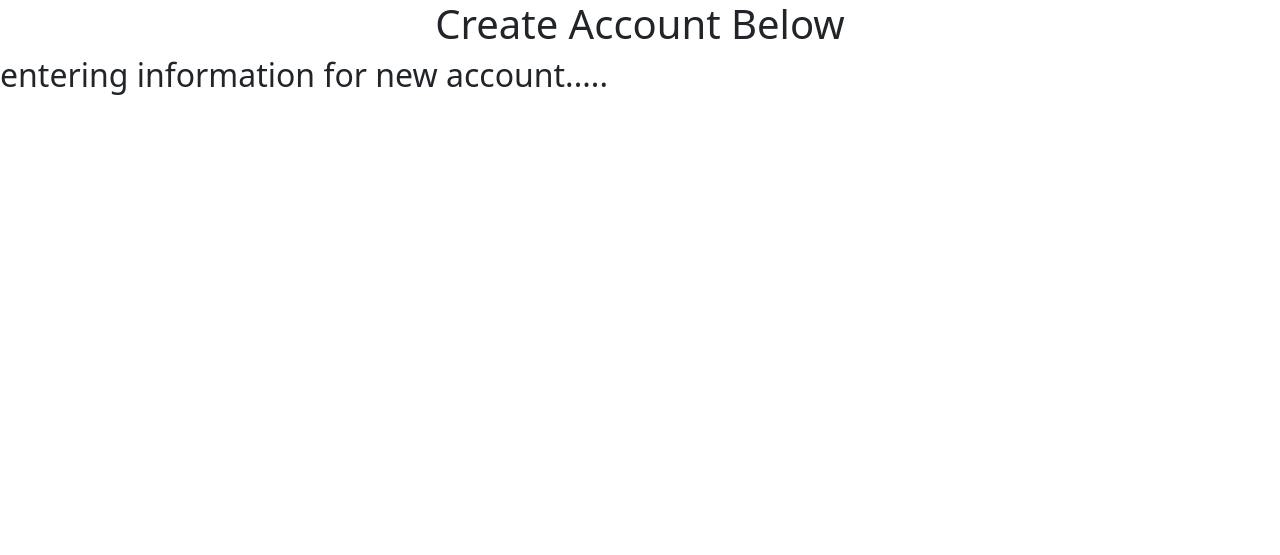
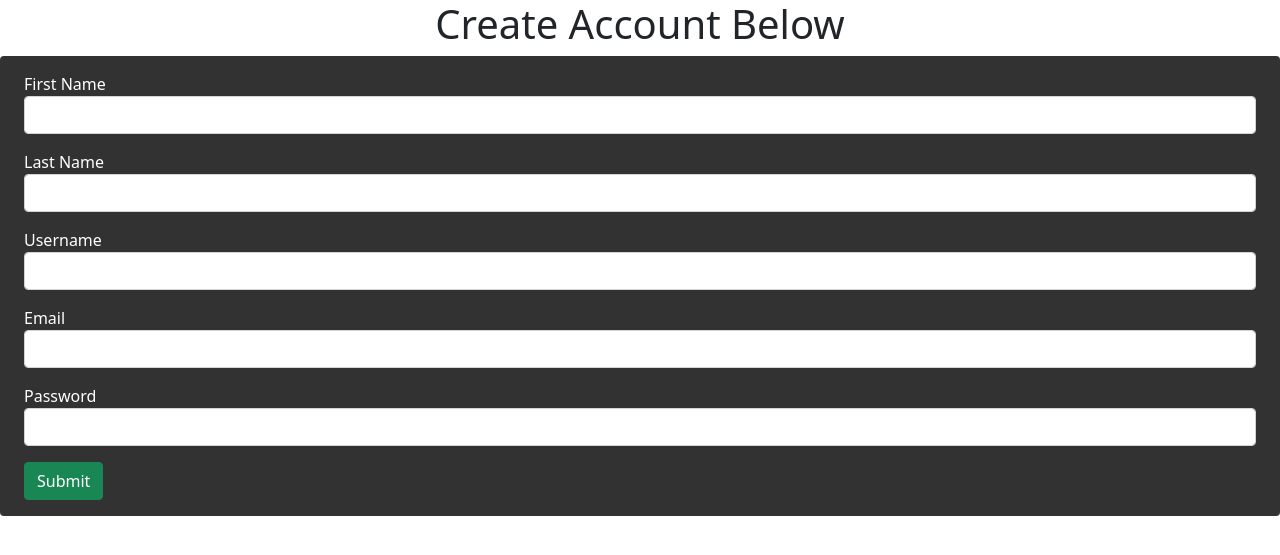
Before and after one commit to umontes/SecureLogin, a Flask app: page /register in a window 1280 px wide. Shown: the top 555 px of the page. Run offline with Flask 2, Linux system fonts and the light colour scheme; some libraries are stand-ins or nearby versions.

Commit message:
added login functionality, also account creation.

```diff
--- a/app.py
+++ b/app.py
@@ -1,19 +1,21 @@
-from flask import Flask, render_template, redirect
+from flask import Flask, render_template, redirect, request, flash, url_for
 from flask_sqlalchemy import SQLAlchemy
 from sqlalchemy import create_engine, Column, Integer, String
 from sqlalchemy.orm import session, sessionmaker, declarative_base
 from flask_admin import Admin
 from flask_admin.contrib.sqla import ModelView
+from werkzeug.security import generate_password_hash, check_password_hash
 
 # from sqlalchemy import String, Integer, DateTime, Column, create_engine
 # from sqlalchemy.sql import func
 # import json
 
 app = Flask(__name__)
-app.config["SQLALCHEMY_DATABASE_URI"] = "sqlite:///app.db"
+DB_NAME = 'app.db'
+app.config["SQLALCHEMY_DATABASE_URI"] = f"sqlite:///{DB_NAME}"
 app.config['FLASK_ADMIN_SWATCH'] = 'sandstone'
 app.secret_key = 'viv'
-engine = create_engine('sqlite:///app.db')
+engine = create_engine(f'sqlite:///{DB_NAME}')
 db = SQLAlchemy(app)
 
 admin = Admin(app, name='Dashboard', template_mode='bootstrap3')
@@ -43,21 +45,43 @@ db.create_all()
 db.session.commit()
 admin.add_view(ModelView(users, db.session))
 
-# uriel = users(first_name='uriel', last_name='montes', username='umontes', email='uri.mon99@gmail.com', password='vivian123')
-# db.session.add(uriel)
-# db.session.commit()
-
 # Routes
 @app.route('/')
+def welcome():
+    return render_template('welcome.html')
+
+@app.route('/login', methods=['GET', 'POST'])
 def login():
+    if request.method == 'POST':
+        username = request.form.get('username')
+        password = request.form.get('password')
+
+        user = users.query.filter_by(username=username).first()
+
+        if user:
+            if password == user.password:
+                return redirect('/home')
+            else:
+                return redirect('/register')
+
     return render_template('login.html')
 
 @app.route('/home')
-def welcome():
+def home():
     return render_template('home.html')
 
-@app.route('/register')
+@app.route('/register', methods=['GET', 'POST'])
 def create():
+    if request.method == 'POST':
+        first_name = request.form.get('first_name')
+        last_name = request.form.get('last_name')
+        username = request.form.get('username')
+        email = request.form.get('email')
+        password = request.form.get('password')
+
+        new_user = users(first_name=first_name, last_name=last_name, username=username, email=email, password=password)
+        db.session.add(new_user)
+        db.session.commit()
     return render_template('register.html')
 
 if __name__ == '__main__':
--- a/static/style.css
+++ b/static/style.css
@@ -1,9 +1,5 @@
 /* body {
     background-color: black;
-} */
-
-/* h1, h2, h3, h4, h5, p, a, label{
-    color: white;
 } */
 
 p, a, label {
--- a/templates/base.html
+++ b/templates/base.html
@@ -25,5 +25,7 @@
     <script src="https://cdn.jsdelivr.net/npm/bootstrap@5.1.3/dist/js/bootstrap.min.js"
     integrity="sha384-QJHtvGhmr9XOIpI6YVutG+2QOK9T+ZnN4kzFN1RtK3zEFEIsxhlmWl5/YESvpZ13" crossorigin="anonymous"></script>
     <script type="text/javascript" src="static/transaction.js"></script>
+
+    <script type="text/javascript" src="{{url_for('static', filename='func.js')}}"></script>
 </body>
 </html>
--- a/templates/home.html
+++ b/templates/home.html
@@ -1,8 +1,8 @@
 {% extends 'base.html' %}
 
-{% block title %}Welcome{% endblock %}
+{% block title %}Home{% endblock %}
 
-{% block head %}Welcome! You logged in!{% endblock %}
+{% block head %}Hello! You logged in!{% endblock %}
 
 {% block content %}
 
--- a/templates/register.html
+++ b/templates/register.html
@@ -7,5 +7,32 @@
 {% endblock %}
 
 {% block content %}
-    <h2>entering information for new account.....</h2>
+    <div>
+        <form method="POST" class="px-4 py-2 row-2 rounded bg-grey">
+            <div class="form-group py-2">
+                <label for="first_name">First Name</label>
+                <input id="first_name" name="first_name" type="text" class="form-control">
+            </div>
+            <div class="form-group py-2">
+                <label for="last_name">Last Name</label>
+                <input id="last_name" name="last_name" type="text" class="form-control">
+            </div>
+            <div class="form-group py-2">
+                <label for="username">Username</label>
+                <input id="username" name="username" type="text" class="form-control">
+            </div>
+            <div class="form-group py-2">
+                <label for="email">Email</label>
+                <input id="email" name="email" type="email" class="form-control">
+            </div>
+            <div class="form-group py-2">
+                <label for="password">Password</label>
+                <input id="password" name="password" type="password" class="form-control">
+            </div>
+            <div class="py-2">
+                <button type="submit" class="btn btn-success">Submit</button>
+            </div>
+        </form>
+    </div>
+
 {% endblock %}
```
Also changed, not shown: templates/login.html (+6 -6 lines), templates/welcome.html (added, +9 -0 lines), app.db, static/func.js (added).
